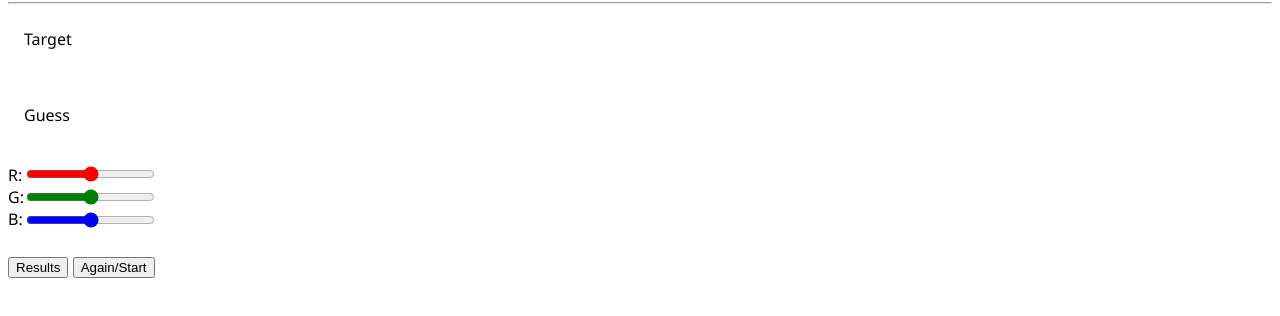
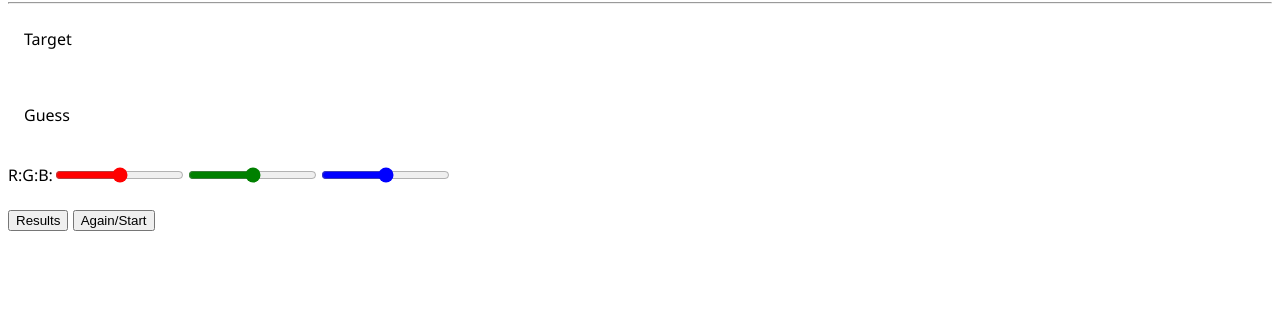
Before and after one commit to danesh-418/color-picker-game, a plain HTML site: page index.html in a window 1280 px wide. Shown: the part 84-400 px from the top of the page. Drawn offline with Linux system fonts and the light colour scheme.

Commit message:
Refactor RGB input layout in index.html
Reorganized the layout of RGB input elements for better readability.

```diff
--- a/index.html
+++ b/index.html
@@ -10,12 +10,12 @@
         <div id="target" class="color">Target</div><br>
         <div id="guess" class="color">Guess</div><br>
         <div class="container">
-            <div>R:<br>G:<br>B:</div>
-            <div>
-                <input type="range" id="r" min="0" max="255" class="slider"><br>
-                <input type="range" id="g" min="0" max="255" class="slider"><br>
-                <input type="range" id="b" min="0" max="255" class="slider">
-            </div>
+            <div>R:</div>
+            <div>G:</div>
+            <div>B:</div>
+            <input type="range" id="r" min="0" max="255" class="slider">
+            <input type="range" id="g" min="0" max="255" class="slider">
+            <input type="range" id="b" min="0" max="255" class="slider">
         </div><br>
         <button id="submit">Results</button>
         <button id="again">Again/Start</button>
```
